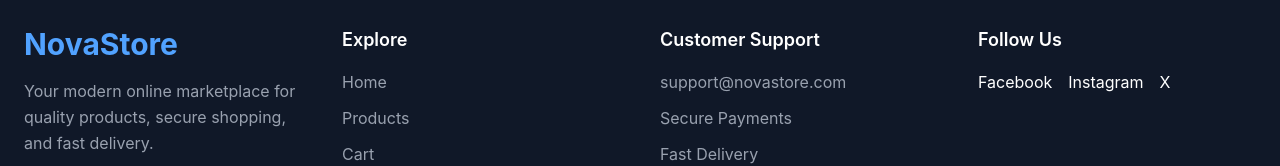
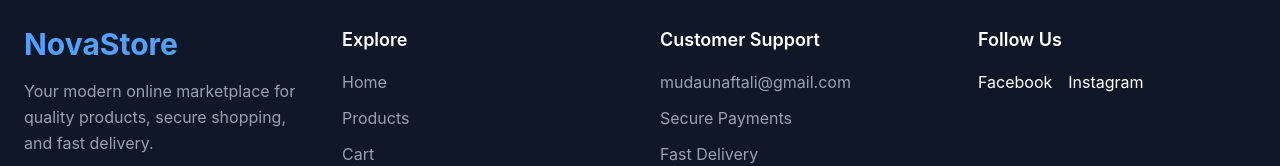
Before and after one commit to 23008024/NovaStore, a React app in the folder frontend/: page / in a window 1280 px wide. Shown: the part 3118-3284 px from the top of the page. Built offline with nearby package versions, Linux system fonts and the light colour scheme; the HTML template or start-up script is replaced by a standard one.

Commit message:
Update Footer.jsx

```diff
--- a/frontend/src/components/Footer.jsx
+++ b/frontend/src/components/Footer.jsx
@@ -137,7 +137,7 @@ export default function Footer(){
 
 
                         <li>
-                            support@novastore.com
+                            mudaunaftali@gmail.com
                         </li>
 
 
@@ -194,15 +194,6 @@ export default function Footer(){
     >
         Instagram
     </a>
-
-    <a
-        href="https://x.com/"
-        target="_blank"
-        rel="noopener noreferrer"
-        className="cursor-pointer hover:text-gray-400"
-    >
-        X
-    </a>
 </div>
 
 
```
